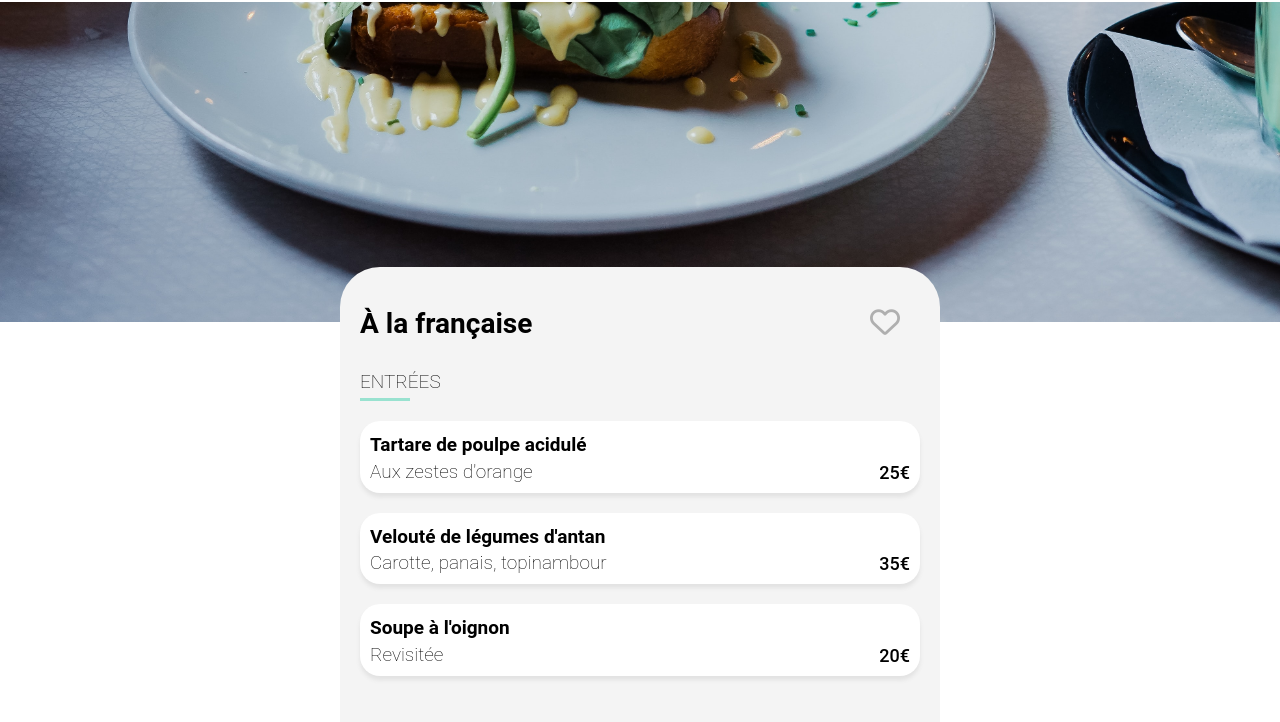
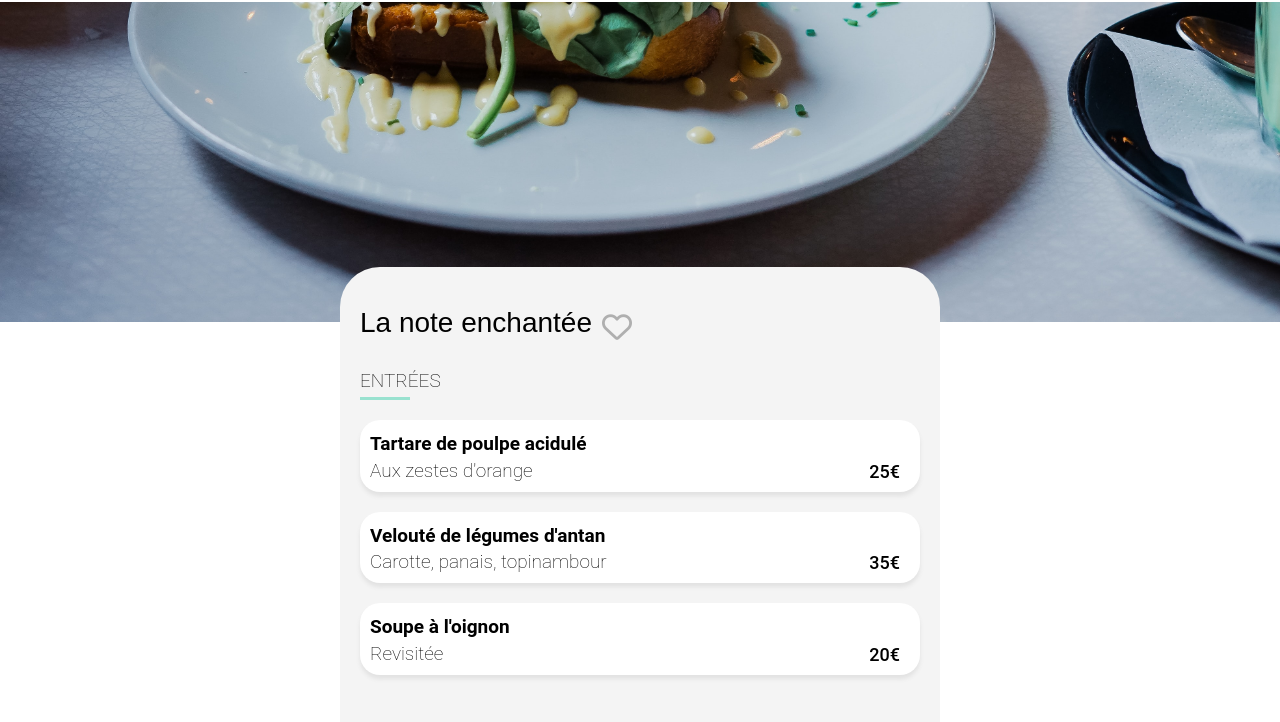
Before and after one commit to DaniGi/oh-my-food, a website: page menu4.html in a window 1280 px wide. Shown: the part 58-780 px from the top of the page. Drawn offline with Linux system fonts and the light colour scheme; a web font is replaced by a local one.

Commit message:
Added Shrikhand font

```diff
--- a/menu4.html
+++ b/menu4.html
@@ -27,9 +27,11 @@
 
     <div class="menu-list">
 
-      <h1>À la française</h1>
-      <i class="far fa-heart"></i>
-      <i class="fas fa-heart"></i>
+      <h1 class="menu-list__title fw-500">
+        La note enchantée
+        <i class="menu-list__icon far fa-heart"></i>
+        <i class="menu-list__icon fas fa-heart"></i>
+      </h1>
 
       <section class="menu-section">
 
--- a/sass/pages/_menu.scss
+++ b/sass/pages/_menu.scss
@@ -16,9 +16,12 @@
       margin-left: auto;
       margin-right: auto;
     }
-    & .fa-heart {
-      top: 4rem;
-      right: 4rem;
+    &__title {
+      font-family: 'Shrikhand', sans-serif;
+    }
+    &__icon {
+      top: 4.5rem;
+      margin-left: 1rem;
     }
   }
   &-section {
@@ -80,7 +83,7 @@
     }
     &__price {
       align-self: flex-end;
-      padding: 0 1rem 1rem 0;
+      padding: 0 2rem 1rem 0;
       height: max-content;
     }
   }
```
Also changed, not shown: menu1.html (+5 -3 lines), menu2.html (+5 -3 lines), menu3.html (+5 -3 lines), public/css/style.css, 1 other file.
